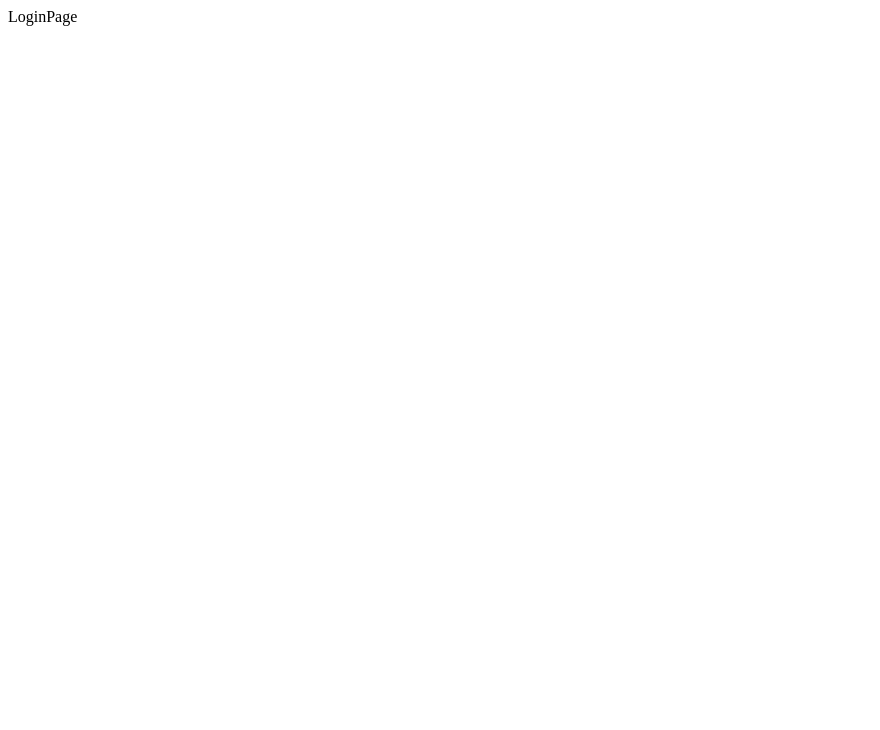
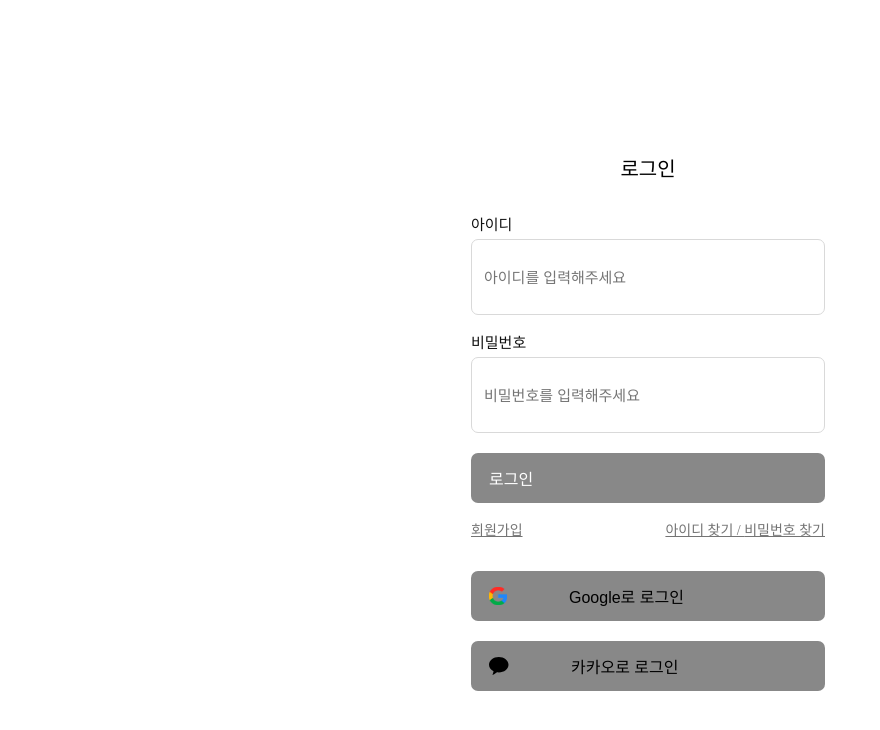
Before and after one commit to yeogiya/yeogiya-frontend, a React (Vite) app: page /login in a window 1280 px wide. Shown: the top 730 px of the page, without its empty margins (0-880 px from the left). Built offline with nearby package versions, Linux system fonts and the light colour scheme.

Commit message:
style: 💄 로그인 페이지(PP-18)[#4]

```diff
--- a/src/pages/LoginPage.tsx
+++ b/src/pages/LoginPage.tsx
@@ -1,5 +1,125 @@
+import GoogleLogo from "@/assets/GoogleLogo";
+import KakaoLogo from "@/assets/KakaoLogo";
+import Button, { ButtonProps } from "@/components/@common/Button";
+import HeadingText from "@/components/@common/HeadingText";
+import InputUser from "@/components/@common/InputUser";
+import Layout from "@/components/@common/Layout";
+import LinkText from "@/components/@common/LinkText";
+import { Controller, SubmitHandler, useForm } from "react-hook-form";
+import { styled } from "styled-components";
+
+interface LoginProps {
+  id: string;
+  password: string;
+}
+
 const LoginPage = () => {
-  return <>LoginPage</>;
+  const {
+    handleSubmit,
+    formState: { errors },
+    control,
+  } = useForm<LoginProps>({
+    defaultValues: {
+      id: "",
+      password: "",
+    },
+  });
+
+  const onSubmit: SubmitHandler<LoginProps> = (data) => {
+    const { id, password } = { ...data };
+    console.log(id, password);
+  };
+
+  return (
+    <Layout>
+      <Title as="h1">로그인</Title>
+      <form onSubmit={handleSubmit(onSubmit)}>
+        <Controller
+          control={control}
+          name="id"
+          render={({ field: { onChange, value } }) => {
+            return (
+              <InputUser
+                type="text"
+                labelText="아이디"
+                placeholder="아이디를 입력해주세요"
+                onChange={(e) => onChange(e.target.value)}
+                value={value || ""}
+              />
+            );
+          }}
+        />
+        {errors.id && <span>This field is required</span>}
+
+        <Controller
+          control={control}
+          name="password"
+          render={({ field: { onChange, value } }) => {
+            return (
+              <InputUser
+                type="password"
+                labelText="비밀번호"
+                placeholder="비밀번호를 입력해주세요"
+                onChange={(e) => onChange(e.target.value)}
+                value={value || ""}
+              />
+            );
+          }}
+        />
+        <LoginButton
+          type="submit"
+          text="로그인"
+          $background="#614AD3"
+          $justifyContent="center"
+        />
+      </form>
+
+      <ButtonContainer>
+        <LinkText to="">회원가입</LinkText>
+        <ButtonWrapper>
+          <LinkText to="">아이디 찾기 / </LinkText>
+          <LinkText to="">비밀번호 찾기</LinkText>
+        </ButtonWrapper>
+      </ButtonContainer>
+      <LoginButton
+        type="submit"
+        text="Google로 로그인"
+        $background="#fff"
+        $border="1px solid #CCC;"
+        $gridGap="80px"
+        color="#000000"
+        icon={<GoogleLogo />}
+      />
+      <LoginButton
+        type="submit"
+        text="카카오로 로그인"
+        $background="#FEE500"
+        color="#000000"
+        $gridGap="82px"
+        icon={<KakaoLogo />}
+      />
+    </Layout>
+  );
 };
 
 export default LoginPage;
+
+const Title = styled(HeadingText)`
+  margin: 30px 0;
+  display: flex;
+  justify-content: center;
+`;
+
+const LoginButton = styled(Button)<ButtonProps>`
+  margin-top: 20px;
+  padding: 13px 18px;
+`;
+
+const ButtonContainer = styled.div`
+  display: flex;
+  justify-content: space-between;
+  margin-top: 16px;
+  margin-bottom: 32px;
+`;
+
+const ButtonWrapper = styled.div``;
```
